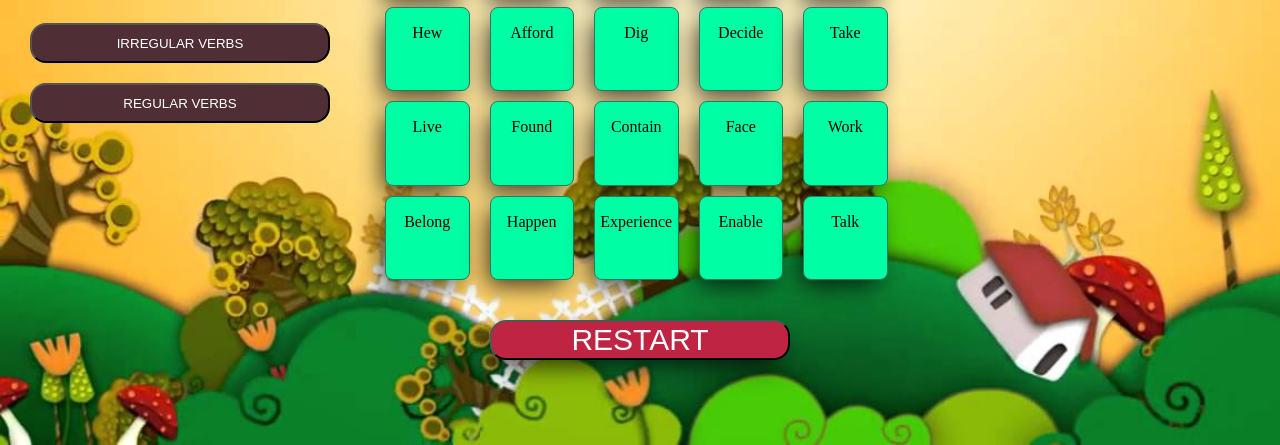
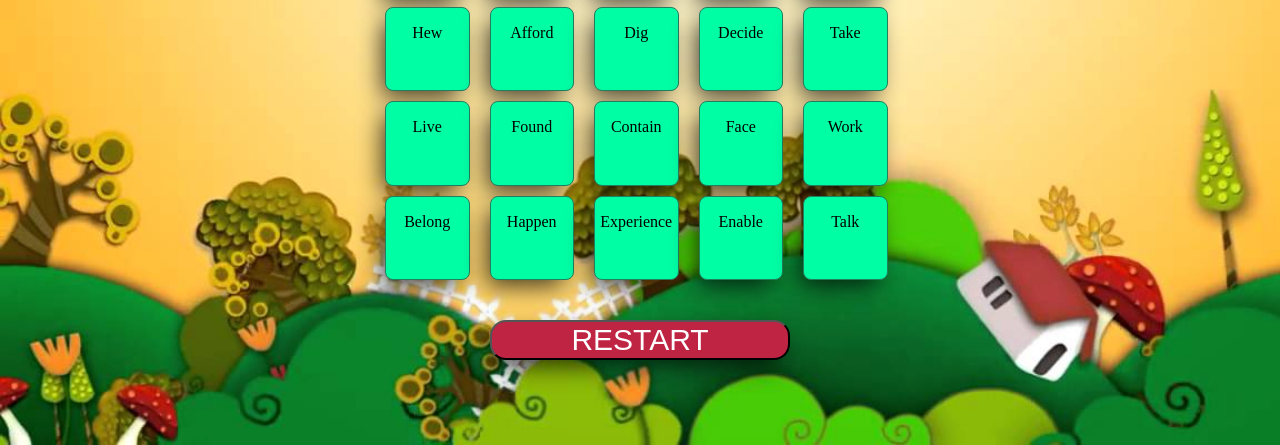
Before and after one commit to Jack-Vinnikoff/FindApple, a plain HTML site: page index.html in a window 1280 px wide. Shown: the part 355-800 px from the top of the page. Drawn offline with Linux system fonts and the light colour scheme.

Commit message:
Alpha 1.0.1

```diff
--- a/index.html
+++ b/index.html
@@ -44,7 +44,7 @@
         <span>1 apple - 1 irregular word. You should collect as many apples as possible</span>
 
     </div>
-    <div class="selectModel selectButton">
+    <div class="selectModel">
         <input type="button" value="irregular Verbs" id="irregularVerbs" class="selectButton"><br>
         <input type="button" value="regular Verbs" id="regularVerbs"  onclick="" class="selectButton" name="regular"><br>
 
--- a/start.js
+++ b/start.js
@@ -119,7 +119,7 @@ function main() {
     document.getElementById('try').textContent=cnt;
     document.getElementById('allApples').textContent=allApples;
     restart.addEventListener('click',reLoad)
-    //document.getElementById('irregularVerbs').focus();
+
 
 }
 main();
--- a/stylesheet.css
+++ b/stylesheet.css
@@ -136,6 +136,7 @@
     width: 25%;
     text-transform: uppercase;
     padding: 5px 0 5px 0;
+    display: none;
 }
 
 #regularVerbs, #irregularVerbs{
```
